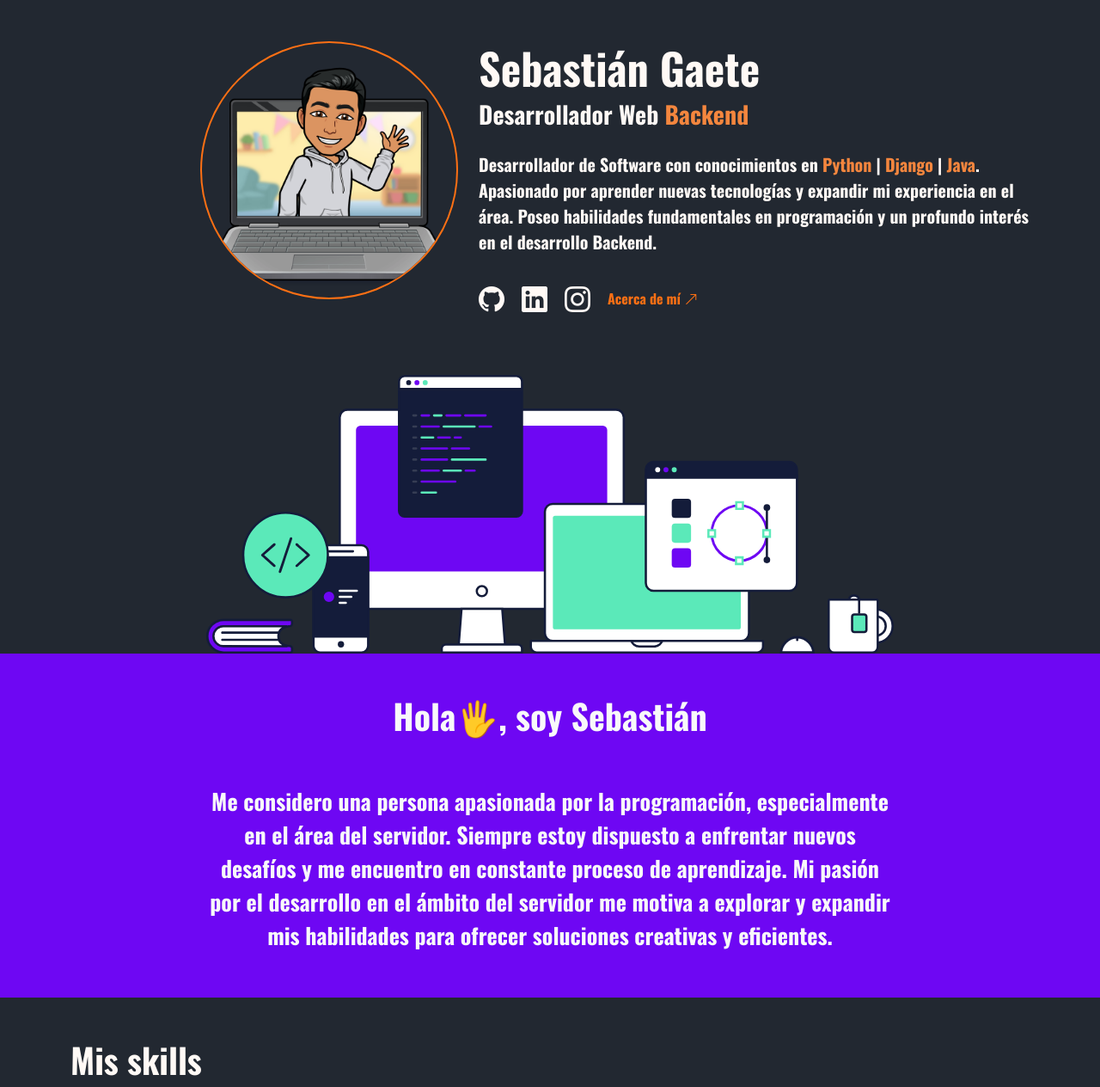
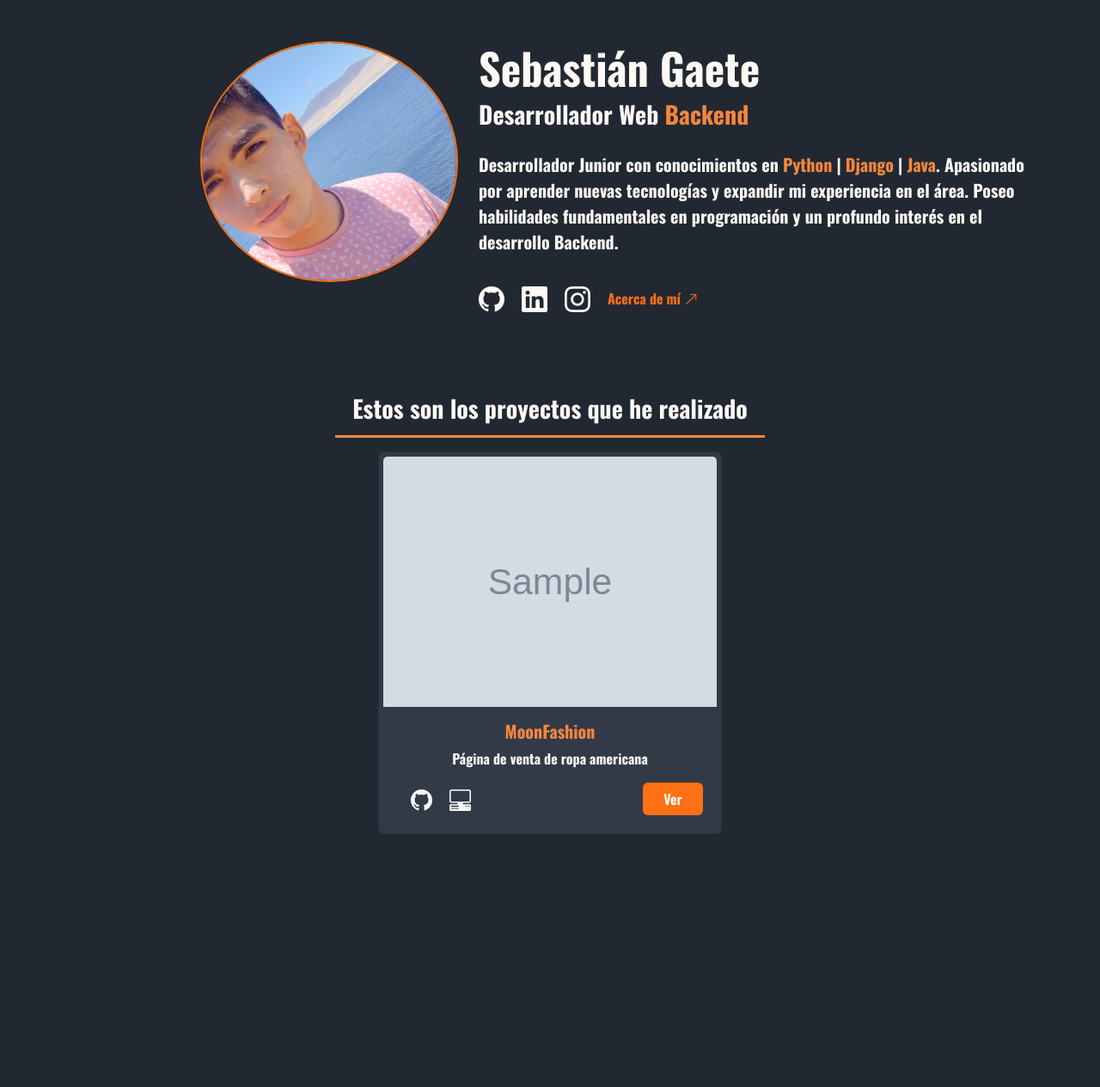
Before and after one commit to SebastianGaete/Portafolio, a Django app: page / in a window 1280 px wide. Shown: the part 92-1356 px from the top of the page at 86% size. After the commit the page ends 1061 px from the top, so only its background shows below. Run offline with Django 4.2, Linux system fonts and the light colour scheme; tables that the repository leaves empty hold one stand-in row (values such as "Sample post"); grey boxes marked "Sample" are stand-in pictures.

Commit message:
Portafolio1.0.0

```diff
--- a/myportfolio/admin.py
+++ b/myportfolio/admin.py
@@ -1,3 +1,7 @@
 from django.contrib import admin
+from .models import Proyecto
+# Register your models here.
 
-# Register your models here.
+@admin.register(Proyecto)
+class AdminProyecto(admin.ModelAdmin):
+    pass
--- a/myportfolio/models.py
+++ b/myportfolio/models.py
@@ -1,3 +1,12 @@
 from django.db import models
 
 # Create your models here.
+
+class Proyecto(models.Model):
+    nombre = models.CharField(max_length=100)
+    imagen = models.ImageField(upload_to='proyectos')
+    link = models.URLField(blank=True)
+    descripcion = models.TextField()
+
+    def __str__(self):
+        return self.nombre
--- a/myportfolio/static/css/style.css
+++ b/myportfolio/static/css/style.css
@@ -2,6 +2,7 @@
     --titulos: 'Oswald', sans-serif;
     --cuerpos: 'Oswald', sans-serif;
     --fondo: #222831;
+    --fondo2: #323a47;
     --texto: #FFF9F5;
     --secundario: #FD7014;
     --secundario2: #f4863e;
@@ -82,9 +83,13 @@ li{
 @media (max-width: 428px) {
     .contenedor_foto{
         text-align: center;
+        padding-bottom: 30px;
     }
     .presentacion_texto{
         text-align: center;
+    }
+    .redes_sociales a i{
+        font-size: 25px;
     }
 }
 @media (max-width: 393px) {
@@ -98,55 +103,44 @@ li{
 .skills{
     color: var(--secundario2);
 }
-
 .icono_redes{
     color: var(--texto);
     font-size: 30px;
     padding-right: 20px;
 }
-
 .icono_redes:hover{
     color: var(--secundario);
 }
-
 .button_about{
     color: var(--secundario);
 }
 
-
-
-.contenedor_saludo{
-    background-color: #6E07F3;
-    height: 400px;
-    background-size: cover;
+/*   Proyectos   */
+.contenedor_proyectos{
+    margin-top: 70px
+}
+.proyectos_subtitulo{
+    margin: 0 auto;
+    max-width: 500px;
+    padding-bottom: 15px;
+    border-bottom: solid 3px var(--secundario2) ;
+}
+.bg_card{
+    background-color: var(--fondo2);
+    color: var(--texto);
+    padding: 5px;
 }
 
-.parrafo_saludo p{
-    padding-top: 40px;
-    margin: 0 auto;
-    width: 800px;
-    font-size: 26px;
+.iconos_proyecto a i{
+    font-size: 25px;
 }
-@media (max-width: 380px ) {
-    .parrafo_saludo h1{
-        font-size: 20px;
-    }
+
+.button_proyecto{
+    background-color: var(--secundario);
+    color: var(--texto);
+    width: 70px;
 }
-@media (max-width: 768px) {
-    .parrafo_saludo p{
-        width: 500px;
-        font-size: 20px;
-    }
+
+.button_proyecto:hover{
+    background-color: var(--secundario2);
 }
-@media (max-width: 550px) {
-    .parrafo_saludo p{
-        width: 370px;
-        font-size: 15px;
-    }
-}
-@media (max-width: 393px) {
-    .parrafo_saludo p{
-        width: 370px;
-        font-size: 15px;
-    }
-}
--- a/myportfolio/templates/index.html
+++ b/myportfolio/templates/index.html
@@ -3,66 +3,82 @@
 {% load static %}
 {% block content %}
 
+<!-- Index -->
 <section>
     <div class="container">
         <div class="row mt-5 contenedor_presentacion d-flex justify-content-center flex-align-center">
             <div class="col-lg-5 col-md-4 contenedor_foto">
-                <img src="{% static 'images/Emoji.png' %}" class="img-fluid presentacion_foto" alt="Avatar">
+                <img src="{% static 'images/Perfil.jpeg' %}" class="img-fluid presentacion_foto" alt="Avatar">
             </div>
             <div class="col-lg-7 col-md-8 presentacion_texto">
                 <h1>Sebastián Gaete</h1>
                 <h3>Desarrollador Web <span class="skills">Backend</span></h3>
-                <p>Desarrollador de Software con conocimientos en <span class="skills">Python</span> | <span class="skills">Django</span> | <span class="skills"> Java</span>. Apasionado por aprender nuevas tecnologías y expandir mi experiencia en el área. Poseo habilidades fundamentales en programación y un profundo interés en el desarrollo Backend.</p>
-                <div class="d-flex flex-align-center">
-                    <a href="https://github.com/SebastianGaete" target="_blank"><i class="bi bi-github icono_redes"></i></a>
-                    <a href="https://www.linkedin.com/in/sebasti%C3%A1n-gaete-fuentes-54607b276/" target="_blank"><i class="bi bi-linkedin icono_redes"></i></a>
-                    <a href="https://www.instagram.com/self.nombre_seba/" target="_blank"><i class="bi bi-instagram icono_redes"></i></a>
-                    <a href="#" class="button_about">Acerca de mí <i class="bi bi-arrow-up-right"></i></a>
+                <p>Desarrollador Junior con conocimientos en <span class="skills">Python</span> | <span class="skills">Django</span> | <span class="skills"> Java</span>. Apasionado por aprender nuevas tecnologías y expandir mi experiencia en el área. Poseo habilidades fundamentales en programación y un profundo interés en el desarrollo Backend.</p>
+                <div class="d-flex flex-align-center redes_sociales">
+                    <!-- Github -->
+                    <a href="https://github.com/SebastianGaete" target="_blank">
+                        <i class="bi bi-github icono_redes"></i>
+                    </a>
+                    <!-- Linkdln -->
+                    <a href="https://www.linkedin.com/in/sebasti%C3%A1n-gaete-fuentes-54607b276/" target="_blank">
+                        <i class="bi bi-linkedin icono_redes"></i>
+                    </a>
+                    <!-- Instagram -->
+                    <a href="https://www.instagram.com/self.nombre_seba/" target="_blank">
+                        <i class="bi bi-instagram icono_redes"></i>
+                    </a>
+                    <!-- about -->
+                    <a href="#" class="button_about">Acerca de mí
+                        <i class="bi bi-arrow-up-right"></i>
+                    </a>
                 </div>
             </div>
-
         </div>
     </div>
 </section>
 
 
 
-
+<!-- Proyectos -->
 <section>
-    <div class="container">
-        <div class="row text-center mt-5">
-            <div class="col">
-                <img src="{% static 'images/hero.svg' %}" class="img-fluid" width="800px" alt="">
+    <div class="container contenedor_proyectos">
+        <div class="row">
+            <div class="col col-lg-12 text-center">
+                <h3 class="proyectos_subtitulo">Estos son los proyectos que he realizado</h3>
             </div>
         </div>
-    </div>
 
+        <div class="row mt-3">
+            {% for proyecto in proyectos %}
+                <div class="col col-lg-12 m-auto d-flex justify-content-center">
+                    <div class="card bg_card" style="width: 400px;">
+                        <img src="{{ proyecto.imagen.url }}" class="card-img-top" alt="MoonFashion">
+                        <div class="card-body">
 
-    <div class="container-fluid p-0 contenedor_saludo">
+                          <h5 class="card-title text-center skills">MoonFashion</h5>
+                          <p class="card-text text-center">Página de venta de ropa americana</p>
 
-       <div class="row">
-            <div class="col-lg-12 d-flex justify-content-center flex-align-center mt-5 text-light parrafo_saludo">
-                <h1>Hola<span>🖐️</span>, soy Sebastián</h1>
-            </div>
-       </div>
+                          <div class="d-flex justify-content-between flex-align-center">
+                            <div class="iconos_proyecto">
+                                <!-- Repositorio Github -->
+                                <a href="{{proyecto.link}}" target="_blank" class="px-3 text-light">
+                                    <i class="bi bi-github"></i>
+                                </a>
+                                <!-- Link Web -->
+                                <a href="#">
+                                    <i class="bi bi-pc-display-horizontal text-light"></i>
+                                </a>
+                            </div>
 
-       <div class="row text-center ">
-            <div class="col-lg-12 col-md-6 col-s-3 mt-2 text-light parrafo_saludo">
-                <P>Me considero una persona apasionada por la programación, especialmente en el área del servidor. Siempre estoy dispuesto a enfrentar nuevos desafíos y me encuentro en constante proceso de aprendizaje. Mi pasión por el desarrollo en el ámbito del servidor me motiva a explorar y expandir mis habilidades para ofrecer soluciones creativas y eficientes. </P>
-            </div>
-       </div>
+                            <div>
+                                <a href="#" class="btn button_proyecto">Ver</a>
+                            </div>
+                          </div>
 
-    </div>
-</section>
-
-<!-- Skills -->
-<section>
-    <div class="container mt-5">
-        <div class="row">
-            <div class="col col-lg-12">
-                <h1>Mis skills</h1>
-
-            </div>
+                        </div>
+                      </div>
+                </div>
+            {% endfor %}
         </div>
     </div>
 </section>
--- a/myportfolio/views.py
+++ b/myportfolio/views.py
@@ -1,6 +1,7 @@
 from django.shortcuts import render, redirect
-
+from .models import Proyecto
 # Create your views here.
 
 def home(request):
-    return render(request, 'index.html')
+    proyectos = Proyecto.objects.all()
+    return render(request, 'index.html', {'proyectos':proyectos})
--- a/portafolio/settings.py
+++ b/portafolio/settings.py
@@ -11,6 +11,7 @@ https://docs.djangoproject.com/en/4.2/ref/settings/
 """
 
 from pathlib import Path
+
 
 # Build paths inside the project like this: BASE_DIR / 'subdir'.
 BASE_DIR = Path(__file__).resolve().parent.parent
@@ -122,6 +123,9 @@ USE_TZ = True
 
 STATIC_URL = 'static/'
 
+MEDIA_ROOT = BASE_DIR / 'media'
+MEDIA_URL = '/media/'
+
 # Default primary key field type
 # https://docs.djangoproject.com/en/4.2/ref/settings/#default-auto-field
 
--- a/portafolio/urls.py
+++ b/portafolio/urls.py
@@ -24,4 +24,4 @@ urlpatterns = [
     path('admin/', admin.site.urls),
     path('', include('myportfolio.urls'))
 
-] + static(settings.STATIC_URL, document_root=settings.STATIC_ROOT)
+] + static(settings.MEDIA_URL, document_root=settings.MEDIA_ROOT)
```
Also changed, not shown: media/proyectos/MoonFashion.png (added), media/proyectos/WhatsApp_Image_2023-08-02_at_00.17.46.jpeg (added), myportfolio/migrations/0001_initial.py (added), myportfolio/static/images/Perfil.jpeg (added), myportfolio/static/images/hero.svg (deleted), myportfolio/templates/pages/about.html (added), myportfolio/templates/pages/detail_project.html (added).
